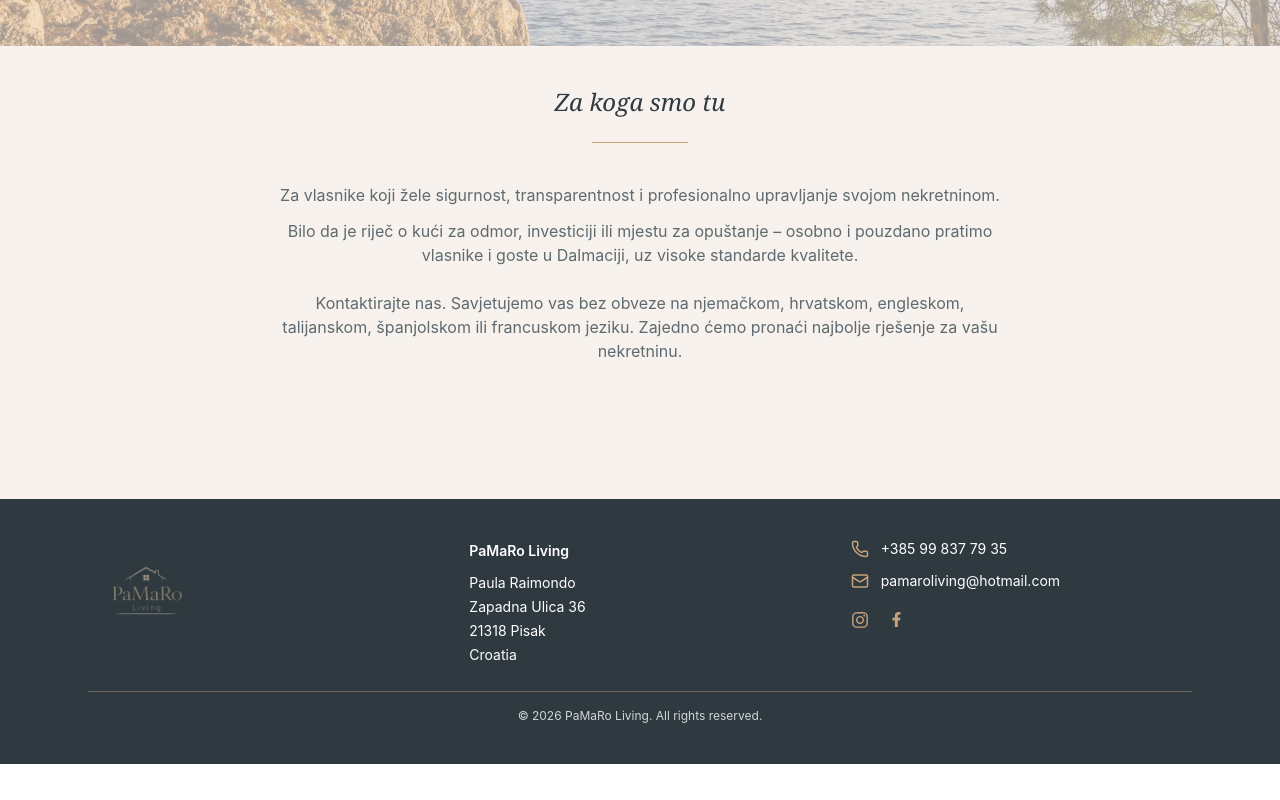
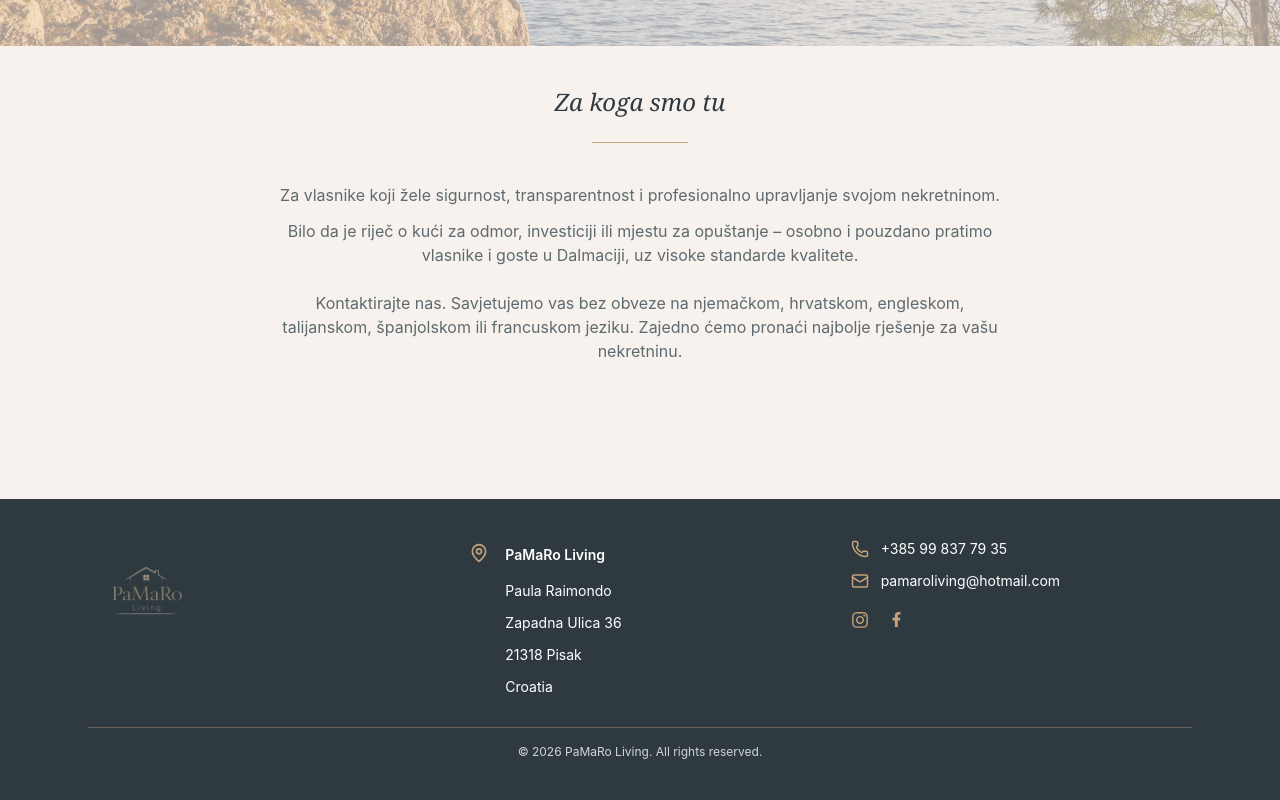
Before and after one commit to paulina44444/PaMaRoLiving, a React (Vite) app: page / in a window 1280 px wide. Shown: the part 1591-2391 px from the top of the page. Before the commit the page ends 2355 px from the top, so only its background shows below. Built offline with nearby package versions, Linux system fonts and the light colour scheme.

Commit message:
footer anpassung

```diff
--- a/src/App.jsx
+++ b/src/App.jsx
@@ -4,7 +4,8 @@ import {
   Menu,
   X,
   Phone,
-  Mail
+  Mail,
+  MapPin
 } from "lucide-react";
 
 import { FaInstagram, FaFacebookF } from "react-icons/fa";
@@ -108,8 +109,23 @@ function FooterBar() {
           </div>
 
           {/* Adresse */}
-          <div className="leading-6">
-            <div className="font-semibold mb-2">
+<div>
+
+  <a
+    href="https://maps.google.com/?q=Zapadna+Ulica+36+Pisak+Croatia"
+    target="_blank"
+    rel="noreferrer"
+    className="flex items-start gap-4 hover:text-[#c6a27b] transition"
+  >
+
+    <MapPin
+      size={20}
+      className="text-[#c6a27b] mt-1 shrink-0"
+    />
+
+    <div className="leading-8">
+
+      <div className="font-semibold mb-1">
         PaMaRo Living
       </div>
 
@@ -117,6 +133,10 @@ function FooterBar() {
       Zapadna Ulica 36<br />
       21318 Pisak<br />
       Croatia
+
+    </div>
+  </a>
+
 </div>
 
           {/* Kontakt */}
```
Lines whose indentation alone changed are shown as unchanged.
